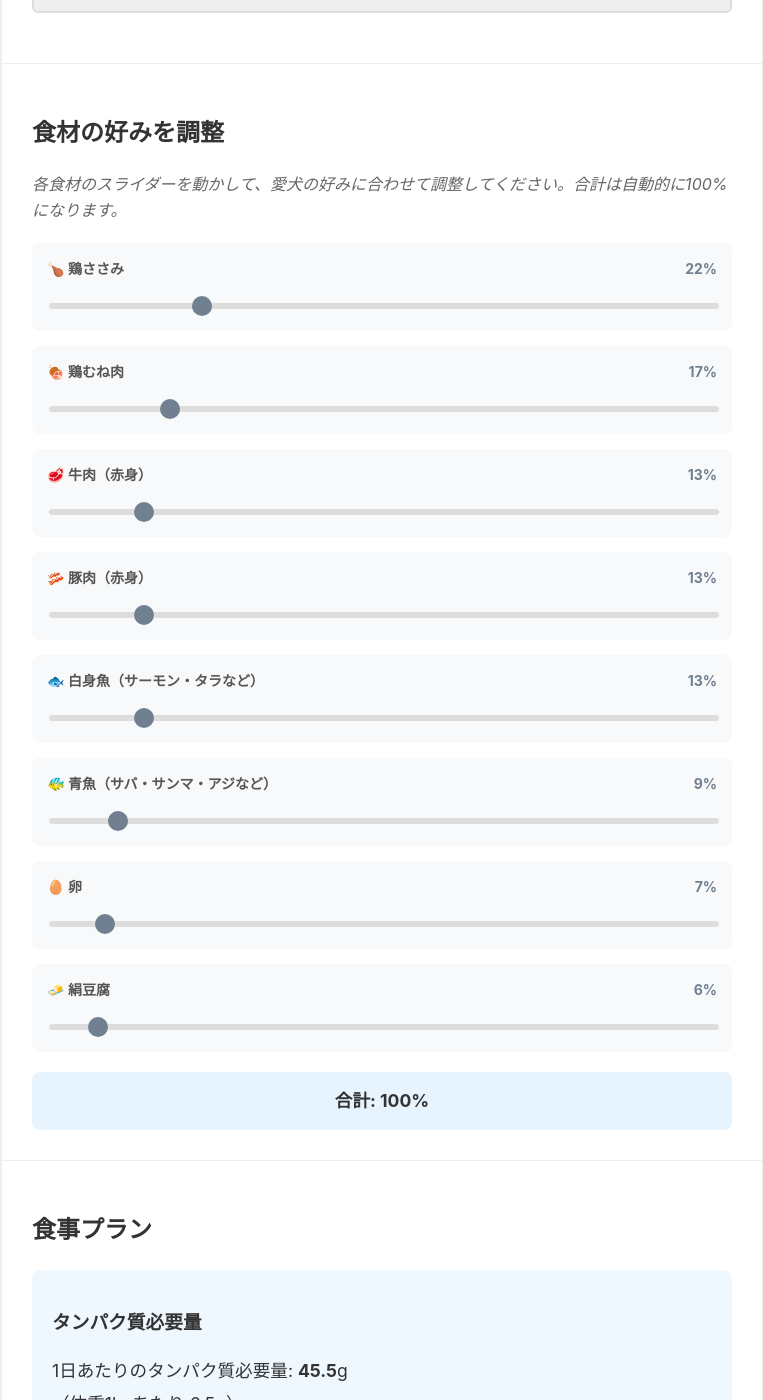
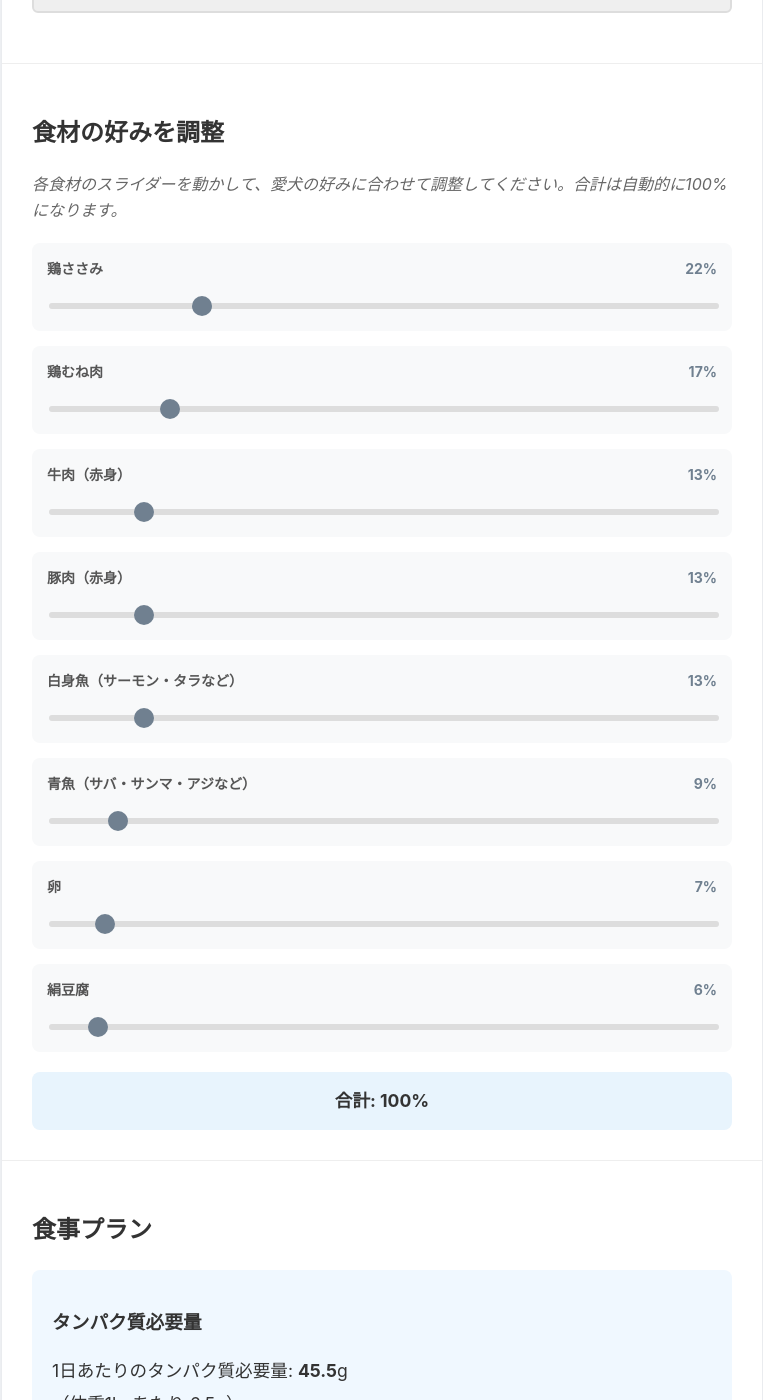
Before and after one commit to argki/dog-meal-planner, a Jekyll site: the page built from index.html, in a window 1280 px wide and 1400 px high, scrolled down 454 px. Shown: the whole window, without its empty margins (258-1021 px from the left). Built offline with Jekyll 4.4.1, drawn with Linux system fonts in a browser that asks for light colours.

Commit message:
Remove: 絵文字を削除

```diff
--- a/index.html
+++ b/index.html
@@ -30,7 +30,7 @@ title: ドッグミールプランナー
       <div class="ingredients-grid">
         <div class="ingredient-item">
           <div class="ingredient-header">
-            <label for="chicken-breast">🍗 鶏ささみ</label>
+            <label for="chicken-breast">鶏ささみ</label>
             <span class="percentage">20%</span>
           </div>
           <input type="range" id="chicken-breast" min="0" max="100" value="20" class="ingredient-slider">
@@ -38,7 +38,7 @@ title: ドッグミールプランナー
 
         <div class="ingredient-item">
           <div class="ingredient-header">
-            <label for="chicken-thigh">🍖 鶏むね肉</label>
+            <label for="chicken-thigh">鶏むね肉</label>
             <span class="percentage">15%</span>
           </div>
           <input type="range" id="chicken-thigh" min="0" max="100" value="15" class="ingredient-slider">
@@ -46,7 +46,7 @@ title: ドッグミールプランナー
 
         <div class="ingredient-item">
           <div class="ingredient-header">
-            <label for="beef">🥩 牛肉（赤身）</label>
+            <label for="beef">牛肉（赤身）</label>
             <span class="percentage">12%</span>
           </div>
           <input type="range" id="beef" min="0" max="100" value="12" class="ingredient-slider">
@@ -54,7 +54,7 @@ title: ドッグミールプランナー
 
         <div class="ingredient-item">
           <div class="ingredient-header">
-            <label for="pork">🥓 豚肉（赤身）</label>
+            <label for="pork">豚肉（赤身）</label>
             <span class="percentage">12%</span>
           </div>
           <input type="range" id="pork" min="0" max="100" value="12" class="ingredient-slider">
@@ -62,7 +62,7 @@ title: ドッグミールプランナー
 
         <div class="ingredient-item">
           <div class="ingredient-header">
-            <label for="white-fish">🐟 白身魚（サーモン・タラなど）</label>
+            <label for="white-fish">白身魚（サーモン・タラなど）</label>
             <span class="percentage">12%</span>
           </div>
           <input type="range" id="white-fish" min="0" max="100" value="12" class="ingredient-slider">
@@ -70,7 +70,7 @@ title: ドッグミールプランナー
 
         <div class="ingredient-item">
           <div class="ingredient-header">
-            <label for="blue-fish">🐠 青魚（サバ・サンマ・アジなど）</label>
+            <label for="blue-fish">青魚（サバ・サンマ・アジなど）</label>
             <span class="percentage">8%</span>
           </div>
           <input type="range" id="blue-fish" min="0" max="100" value="8" class="ingredient-slider">
@@ -78,7 +78,7 @@ title: ドッグミールプランナー
 
         <div class="ingredient-item">
           <div class="ingredient-header">
-            <label for="egg">🥚 卵</label>
+            <label for="egg">卵</label>
             <span class="percentage">6%</span>
           </div>
           <input type="range" id="egg" min="0" max="100" value="6" class="ingredient-slider">
@@ -86,7 +86,7 @@ title: ドッグミールプランナー
 
         <div class="ingredient-item">
           <div class="ingredient-header">
-            <label for="tofu">🧈 絹豆腐</label>
+            <label for="tofu">絹豆腐</label>
             <span class="percentage">5%</span>
           </div>
           <input type="range" id="tofu" min="0" max="100" value="5" class="ingredient-slider">
```
